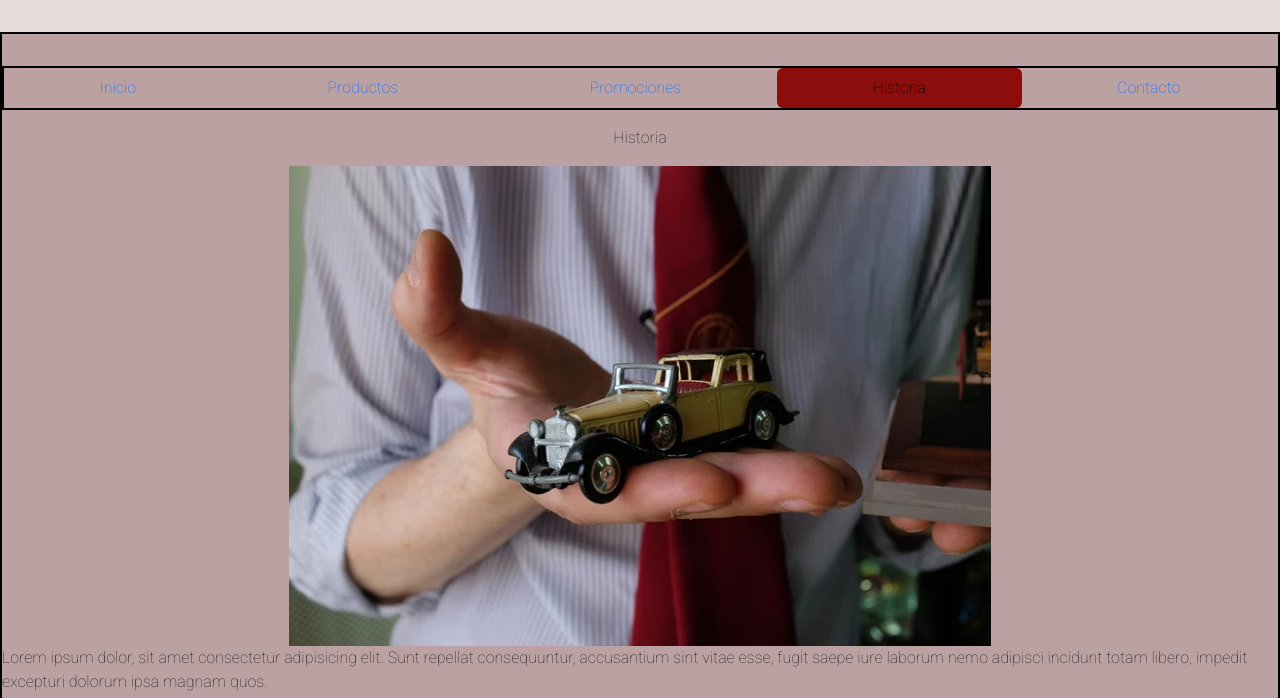
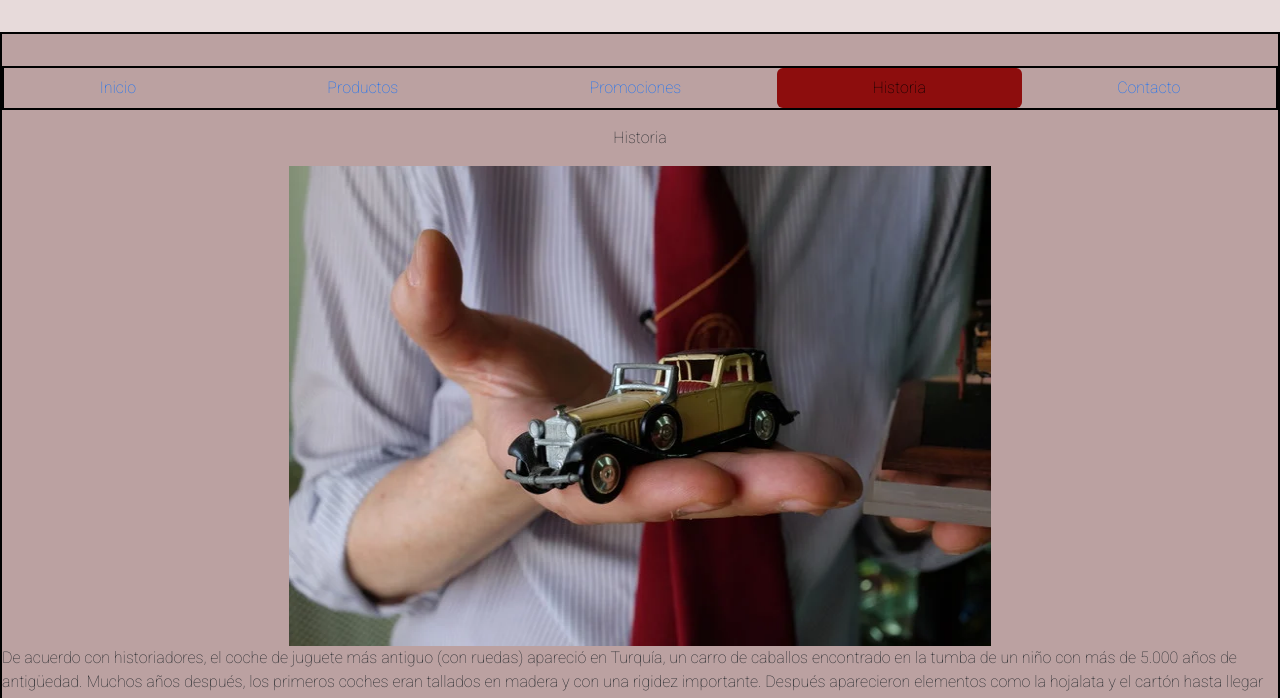
Before and after one commit to joelpanetta/joel-proyecto3, a website: page pages/historia.html in a window 1280 px wide. Shown: the top 698 px of the page. Drawn offline with nearby package versions, Linux system fonts and the light colour scheme.

Commit message:
quitando el lorem

```diff
--- a/pages/historia.html
+++ b/pages/historia.html
@@ -38,9 +38,14 @@
             <main>
                 <p>Historia</p>
                 <img class="imagenhistoria" src="../imagenes/historia.webp" alt="historia"></a>
-                <p>Lorem ipsum dolor, sit amet consectetur adipisicing elit. Sunt repellat consequuntur, accusantium
-                    sint vitae esse, fugit saepe iure laborum nemo adipisci incidunt totam libero, impedit excepturi
-                    dolorum ipsa magnam quos.</p>
+                <p>De acuerdo con historiadores, el coche de juguete más antiguo (con ruedas) apareció en Turquía, un
+                    carro de caballos encontrado en la tumba de un niño con más de 5.000 años de antigüedad.
+
+                    Muchos años después, los primeros coches eran tallados en madera y con una rigidez importante.
+                    Después aparecieron elementos como la hojalata y el cartón hasta llegar al plástico.
+
+                    Estos se popularizaron por la industrialización debido a la facilidad y rapidez con la que el
+                    plástico podía ser moldeado en relación con los demás materiales.</p>
 
 
 
```
Also changed, not shown: index.html (+2 -2 lines).
